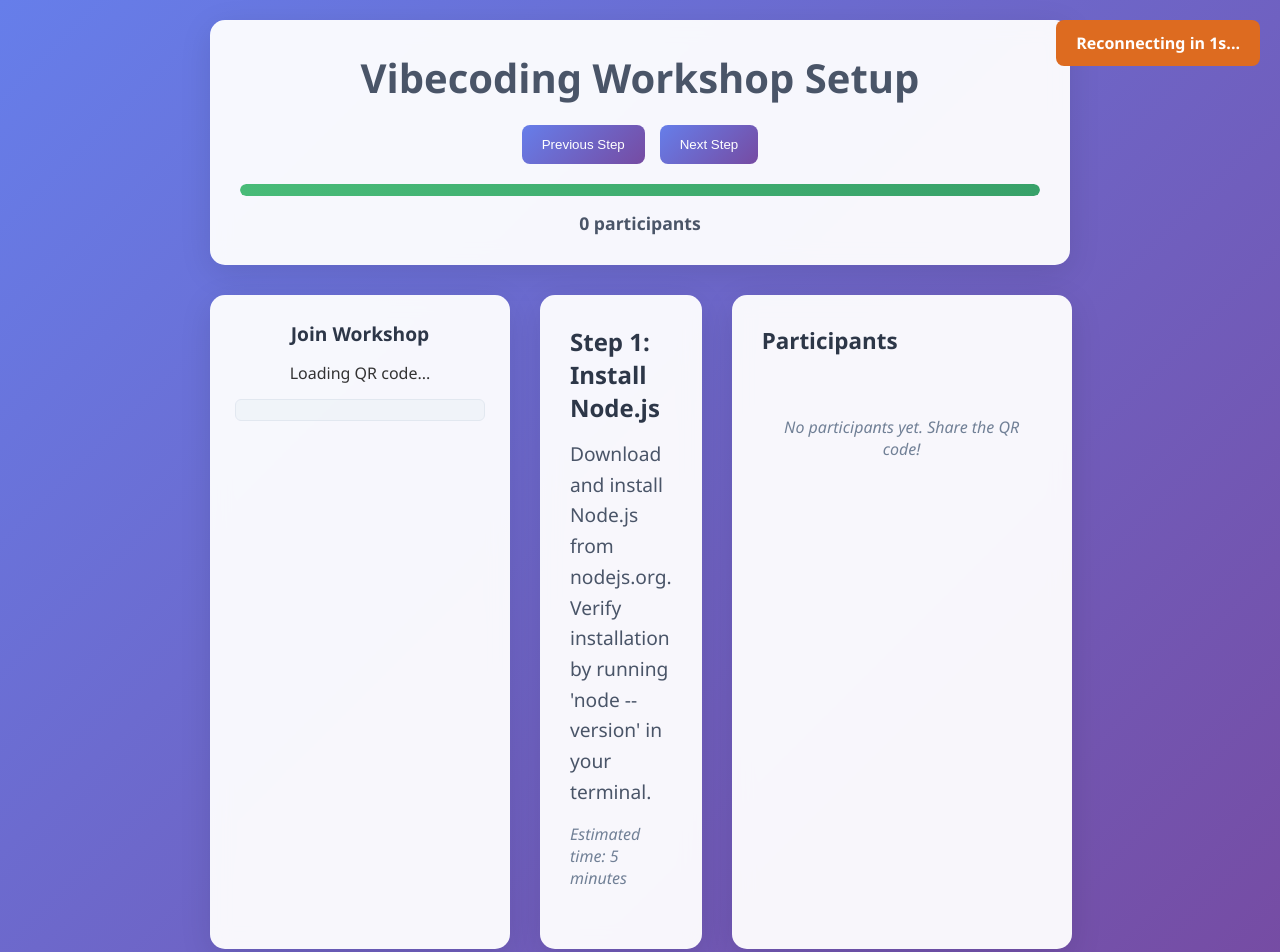
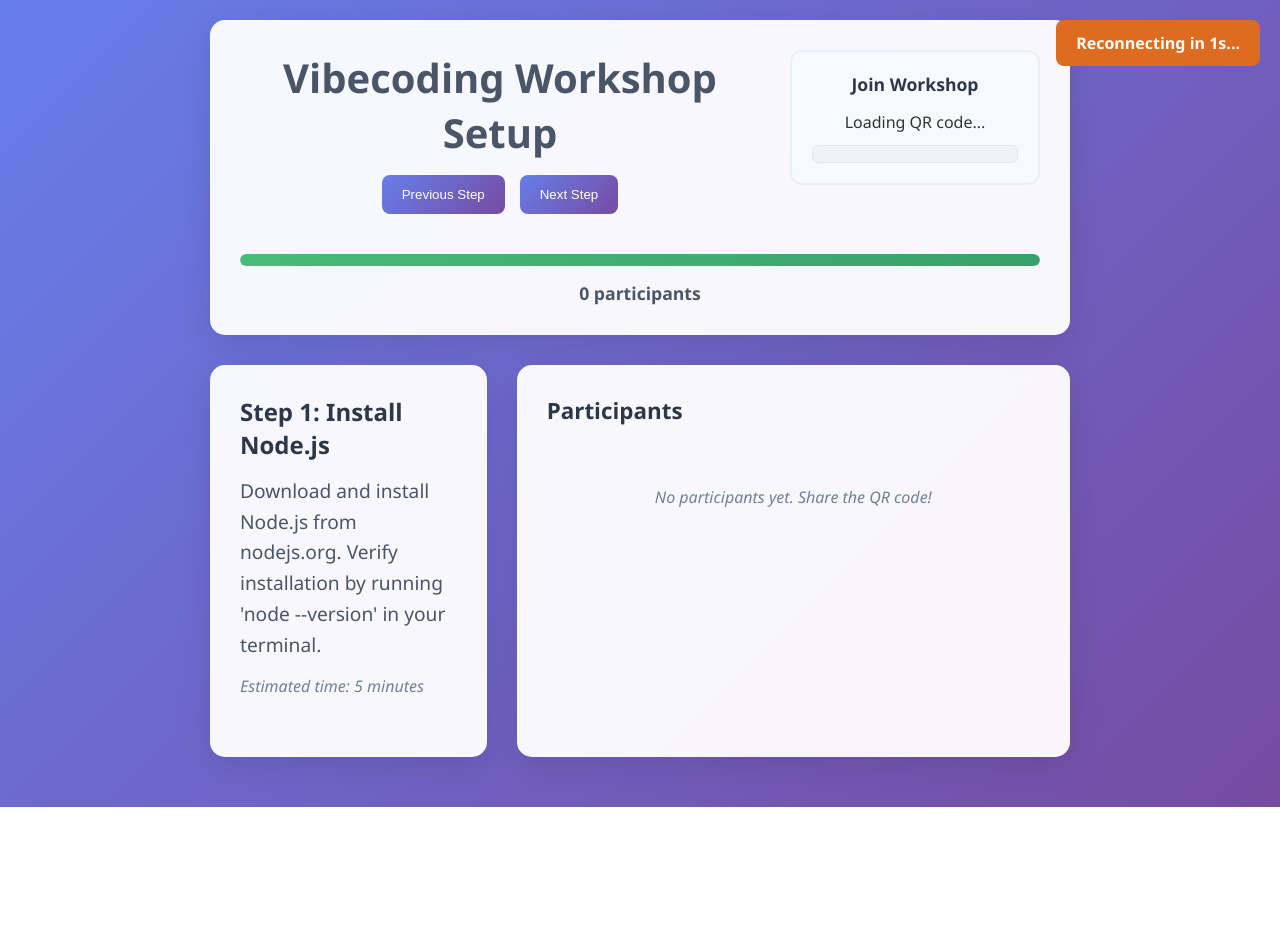
Before and after one commit to jonfuller/workshop-app, a website: page index.html in a window 1280 px wide. Shown: the top 952 px of the page. After the commit the page ends 807 px from the top, so only its background shows below. Drawn offline with Linux system fonts and the light colour scheme.

Commit message:
move the qr code back to the top panel

```diff
--- a/index.html
+++ b/index.html
@@ -19,10 +19,21 @@
     <!-- Master View -->
     <div id="master-view" class="container">
         <header>
-            <h1 id="workshop-title">Loading...</h1>
-            <div class="master-controls">
-                <button onclick="previousStepMaster()" class="nav-btn">Previous Step</button>
-                <button onclick="nextStepMaster()" class="nav-btn">Next Step</button>
+            <div class="header-top">
+                <div class="header-left">
+                    <h1 id="workshop-title">Loading...</h1>
+                    <div class="master-controls">
+                        <button onclick="previousStepMaster()" class="nav-btn">Previous Step</button>
+                        <button onclick="nextStepMaster()" class="nav-btn">Next Step</button>
+                    </div>
+                </div>
+                <div class="qr-section-header">
+                    <h3>Join Workshop</h3>
+                    <div id="qr-code-display">
+                        <p>Loading QR code...</p>
+                    </div>
+                    <p class="join-url-display" id="join-url-display"></p>
+                </div>
             </div>
             <div class="progress-bar">
                 <div class="progress-fill" id="progress-fill"></div>
@@ -31,14 +42,6 @@
         </header>
 
         <main class="master-main">
-            <div class="qr-section">
-                <h3>Join Workshop</h3>
-                <div id="qr-code-display">
-                    <p>Loading QR code...</p>
-                </div>
-                <p class="join-url-display" id="join-url-display"></p>
-            </div>
-
             <div class="current-step-master">
                 <h2 id="step-title-master">Loading step...</h2>
                 <p class="step-description" id="step-description-master">Please wait while we load the workshop steps.</p>
--- a/styles.css
+++ b/styles.css
@@ -368,7 +368,7 @@ footer {
 
 .master-main {
     display: grid;
-    grid-template-columns: 300px 1fr 2fr;
+    grid-template-columns: 1fr 2fr;
     gap: 30px;
     margin-bottom: 30px;
 }
@@ -519,20 +519,39 @@ footer {
     border: 1px solid #e2e8f0;
 }
 
-/* QR Section Styles */
-.qr-section {
-    background: rgba(255, 255, 255, 0.95);
-    border-radius: 15px;
-    padding: 25px;
-    backdrop-filter: blur(10px);
-    box-shadow: 0 8px 32px rgba(0, 0, 0, 0.1);
-    text-align: center;
+/* Header Layout */
+.header-top {
+    display: flex;
+    justify-content: space-between;
+    align-items: flex-start;
+    margin-bottom: 20px;
+    gap: 30px;
 }
 
-.qr-section h3 {
+.header-left {
+    flex: 1;
+}
+
+.header-left h1 {
+    margin-bottom: 15px;
+}
+
+/* QR Section in Header */
+.qr-section-header {
+    background: rgba(247, 250, 252, 0.8);
+    border-radius: 12px;
+    padding: 20px;
+    text-align: center;
+    border: 2px solid rgba(102, 126, 234, 0.1);
+    min-width: 250px;
+    max-width: 300px;
+}
+
+.qr-section-header h3 {
     color: #2d3748;
     margin-bottom: 15px;
-    font-size: 1.2em;
+    font-size: 1.1em;
+    font-weight: 600;
 }
 
 #qr-code-display img {
@@ -543,15 +562,16 @@ footer {
 }
 
 .join-url-display {
-    margin-top: 15px;
-    padding: 10px;
-    background: rgba(237, 242, 247, 0.6);
+    margin-top: 12px;
+    padding: 8px;
+    background: rgba(237, 242, 247, 0.8);
     border-radius: 6px;
     font-family: monospace;
-    font-size: 0.8em;
+    font-size: 0.75em;
     word-break: break-all;
     color: #4a5568;
     border: 1px solid #e2e8f0;
+    line-height: 1.2;
 }
 
 /* Connection Status */
@@ -596,6 +616,16 @@ footer {
     .master-main {
         grid-template-columns: 1fr;
         gap: 20px;
+    }
+
+    .header-top {
+        flex-direction: column;
+        gap: 20px;
+    }
+
+    .qr-section-header {
+        max-width: none;
+        min-width: auto;
     }
 
     header h1 {
```
